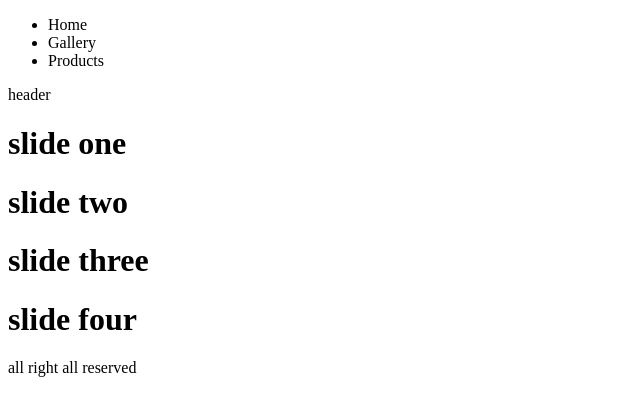
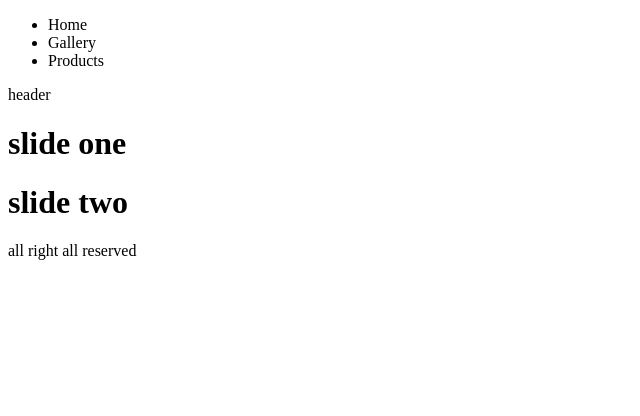
Before and after one commit to mohammadnaqdi/git-project---Copy, a plain HTML site: page index.html in a window 1280 px wide. Shown: the whole page, without its empty margins (0-640 px from the left). Drawn offline with Linux system fonts and the light colour scheme.

Commit message:
remove two slides

```diff
--- a/index.html
+++ b/index.html
@@ -20,8 +20,6 @@
   <div class="slider">
     <h1>slide one</h1>
     <h1>slide two</h1>
-    <h1>slide three</h1>
-    <h1>slide four</h1>
     <footer>
       all right all reserved
     </footer>
```
